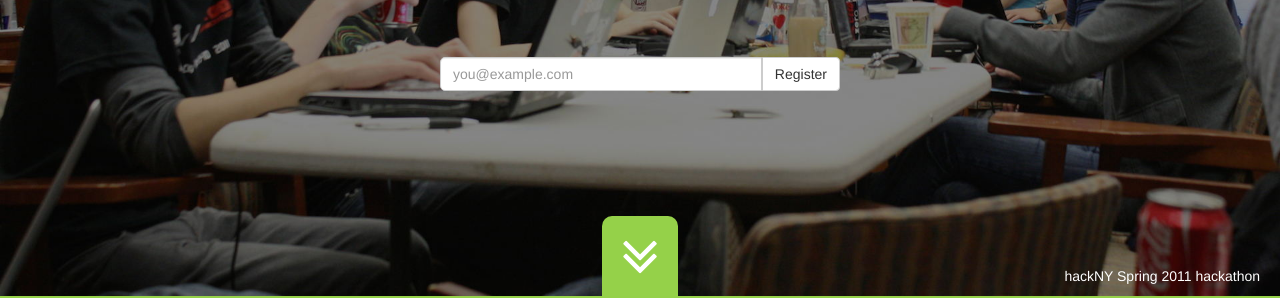
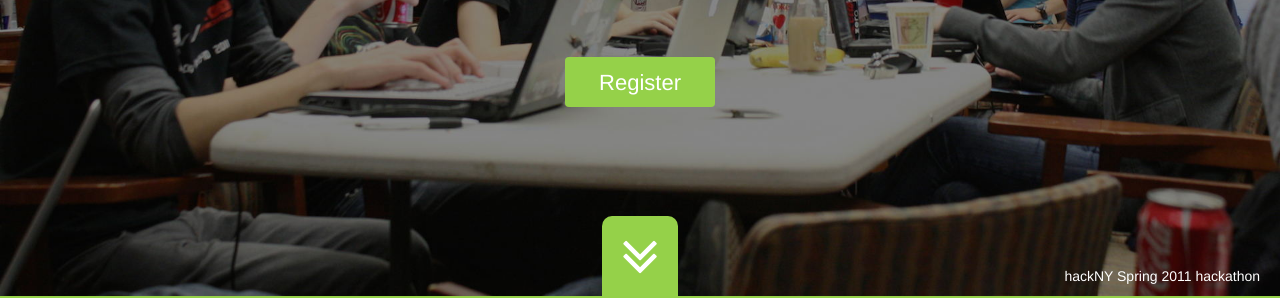
Before and after one commit to TeenHacks/TeenHacks.github.io, a plain HTML site: page index.html in a window 1280 px wide. Shown: the part 504-802 px from the top of the page. Drawn offline with nearby package versions, Linux system fonts and the light colour scheme.

Commit message:
change registration

```diff
--- a/index.html
+++ b/index.html
@@ -35,21 +35,11 @@
 					<i class="fa fa-calendar-o"></i> October 25-26, 2014 <i class="fa fa-map-marker" id="location-icon"></i> Sunny Hills HS
 				</p>
 			</section>
-			<form action="http://teenhacks.us8.list-manage1.com/subscribe/post?u=81a9c9f8c5693d5827a35303a&amp;id=c04ef576fe" method="post" id="mc-embedded-subscribe-form" name="mc-embedded-subscribe-form" class="validate register-form" target="_blank" novalidate>
-				<div class="input-group" id="register">
-					<input type="email" value="" placeholder="you@example.com" class="form-control" id="email-textfield" name="EMAIL">
-					<span class="input-group-btn">
-						<input class="btn btn-default register-button" type="submit" value="Register" name="subscribe" id="mc-embedded-subscribe">
-		 			</span>
-					<div style="position: absolute; left: -5000px;">
-						<input type="text" name="b_81a9c9f8c5693d5827a35303a_c04ef576fe" value="">
-					</div>
-					<div id="mce-responses" class="clear">
-						<div class="response" id="mce-error-response" style="display:none"></div>
-						<div class="response" id="mce-success-response" style="display:none"></div>
-					</div>    <!-- real people should not fill this in and expect good things - do not remove this or risk form bot signups-->
-				</div>
-			</form>
+			<div class="col-md-12 text-center">
+				<a href="http://eepurl.com/QZ_dH" target="_blank">
+					<button type="submit" class="btn btn-primary" id="register-button">Register</button>
+				</a>
+			</div>
 		</section>
 		<a href="#stats" id="stats-link"><i class="fa fa-angle-double-down"></i></a>
 		<p id="background-attribution">hackNY Spring 2011 hackathon</p>
--- a/main.css
+++ b/main.css
@@ -306,3 +306,11 @@ span.green-highlight::-moz-selection {
     vertical-align: middle;
     float: none;
 }
+
+#register-button {
+	border: 0px;
+	width: 150px;
+	height: 50px;
+	font-size: 22px;
+ 	background-color: #95D149;
+}
```
